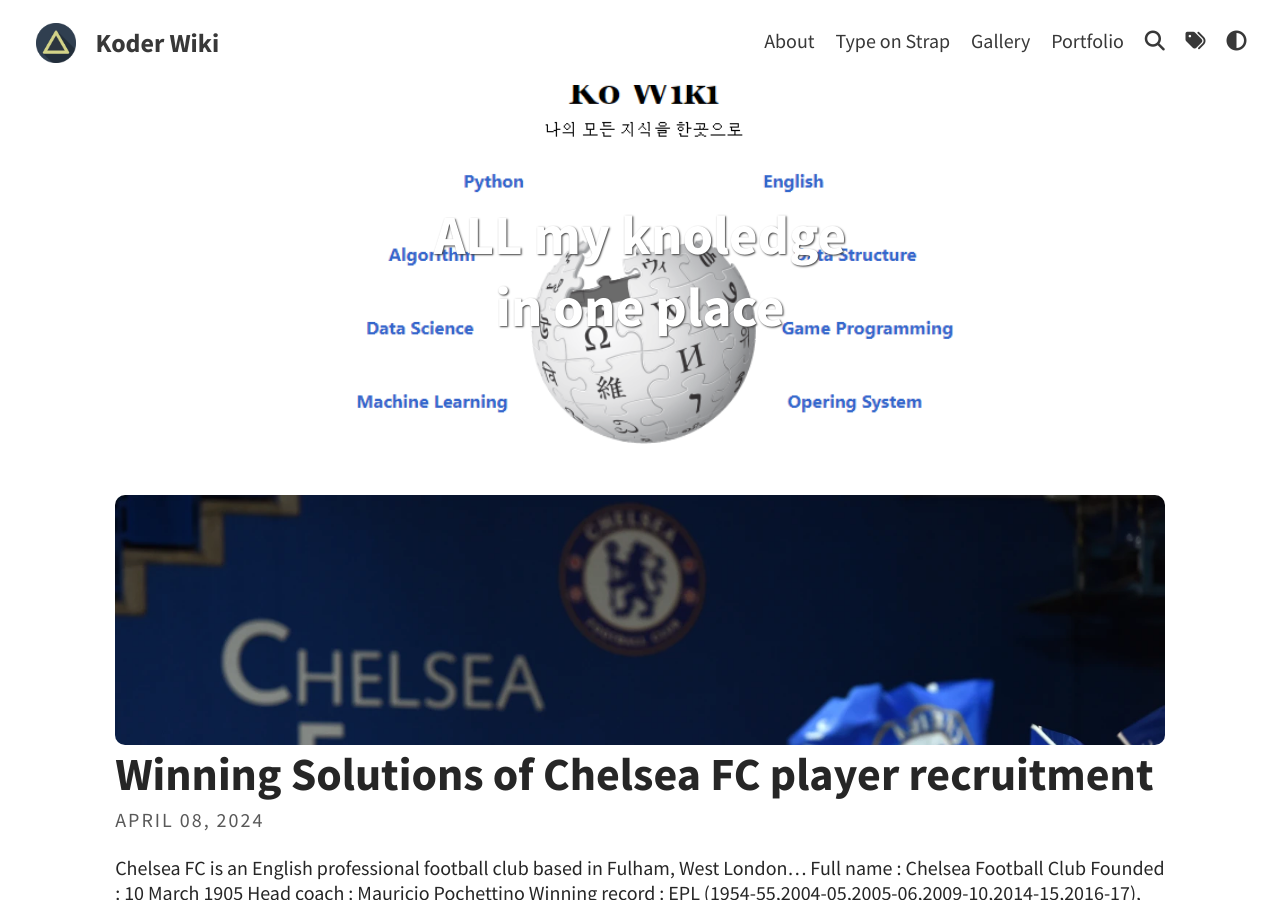
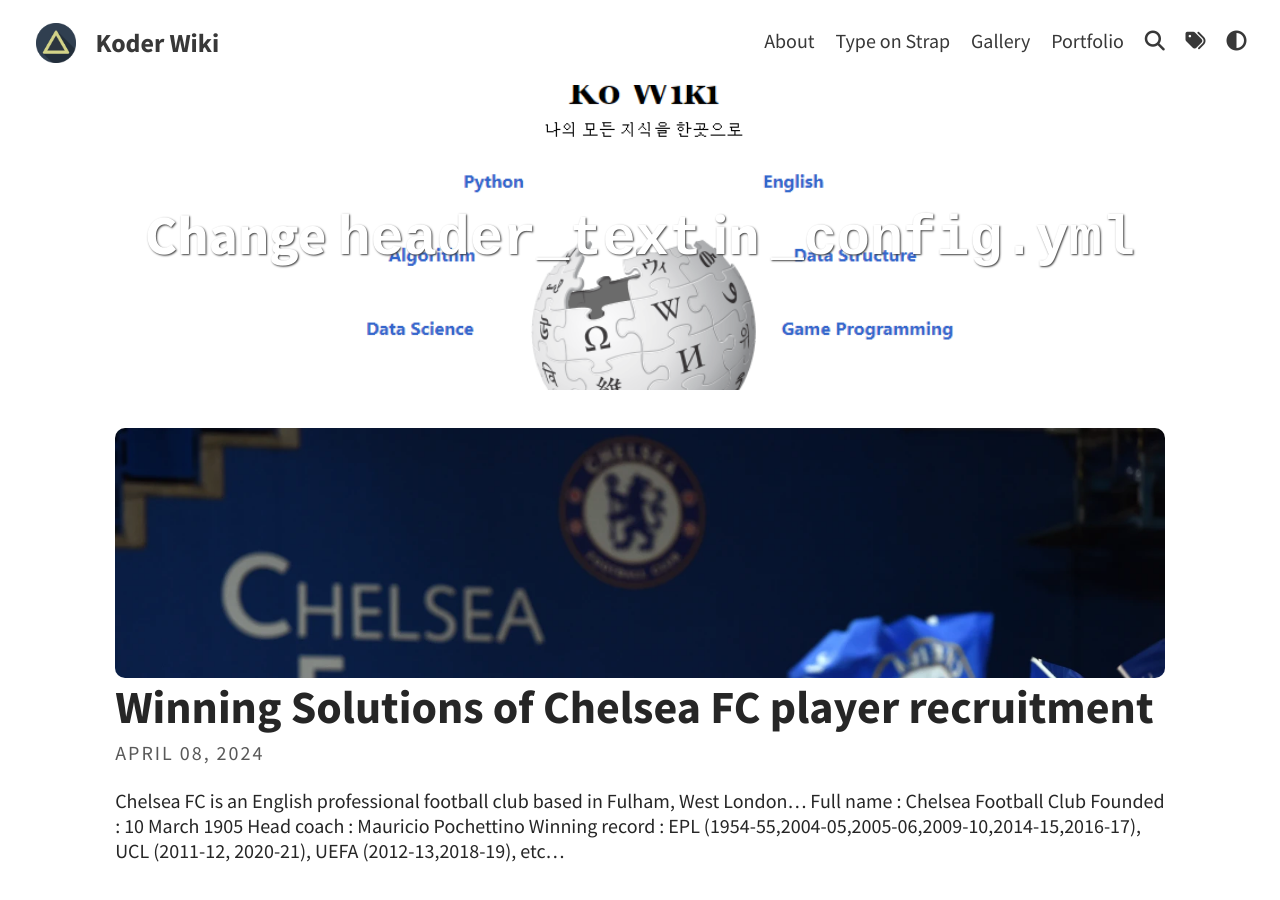
Before and after one commit to KoderWiki/Kontrl-Enter.github.io, a Jekyll site: the page built from index.html, in a window 1280 px wide and 900 px high. Built offline with Jekyll 4.4.1, drawn with Linux system fonts in a browser that asks for light colours; a script that is not in the unit is left out; the list of posts is cut into pages by our own code.

Commit message:
Update _config.yml

```diff
--- a/_config.yml
+++ b/_config.yml
@@ -9,7 +9,7 @@ avatar: assets/img/triangle.png                         # Empty for no avatar in
 favicon: assets/favicon.ico                             # Icon displayed in the tab
 
 # Header and footer text
-header_text: ALL my knoledge <br> in one place # Change Blog header text
+header_text:
 header_feature_image: assets/img/header/header.png
 header_feature_image_responsive: true
 footer_text: >
```
